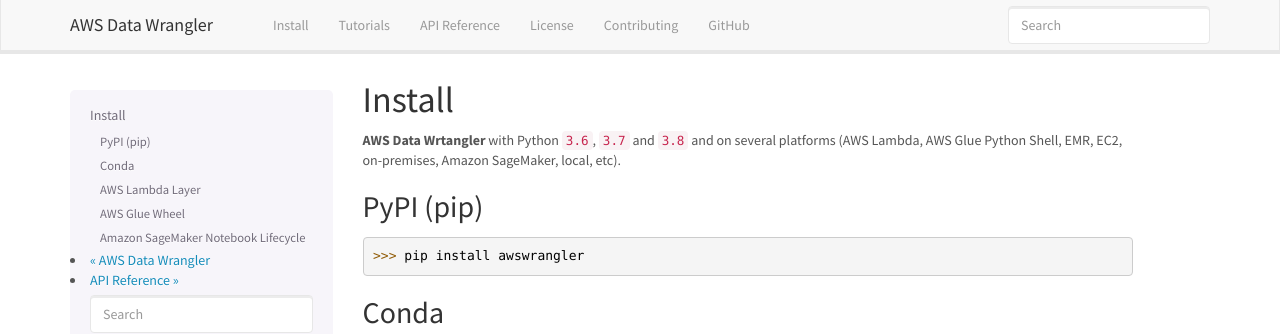
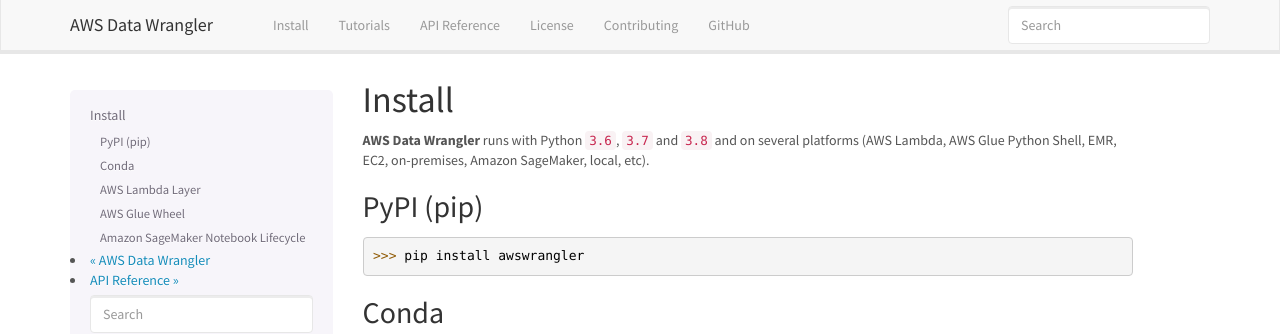
Before and after one commit to aws/aws-sdk-pandas, a Sphinx documentation site: the page built from docs/source/install.rst, in a window 1280 px wide and 900 px high. Shown: the top 334 px of the window. Built offline with Sphinx 7.4.7, drawn with Linux system fonts in a browser that asks for light colours; the version number could not be read and is left out.

Commit message:
Fix typo in install.rst

```diff
--- a/docs/source/install.rst
+++ b/docs/source/install.rst
@@ -1,7 +1,7 @@
 Install
 =======
 
-**AWS Data Wrtangler** with Python ``3.6``, ``3.7`` and ``3.8``
+**AWS Data Wrangler** runs with Python ``3.6``, ``3.7`` and ``3.8``
 and on several platforms (AWS Lambda, AWS Glue Python Shell, EMR, EC2,
 on-premises, Amazon SageMaker, local, etc).
 
```
